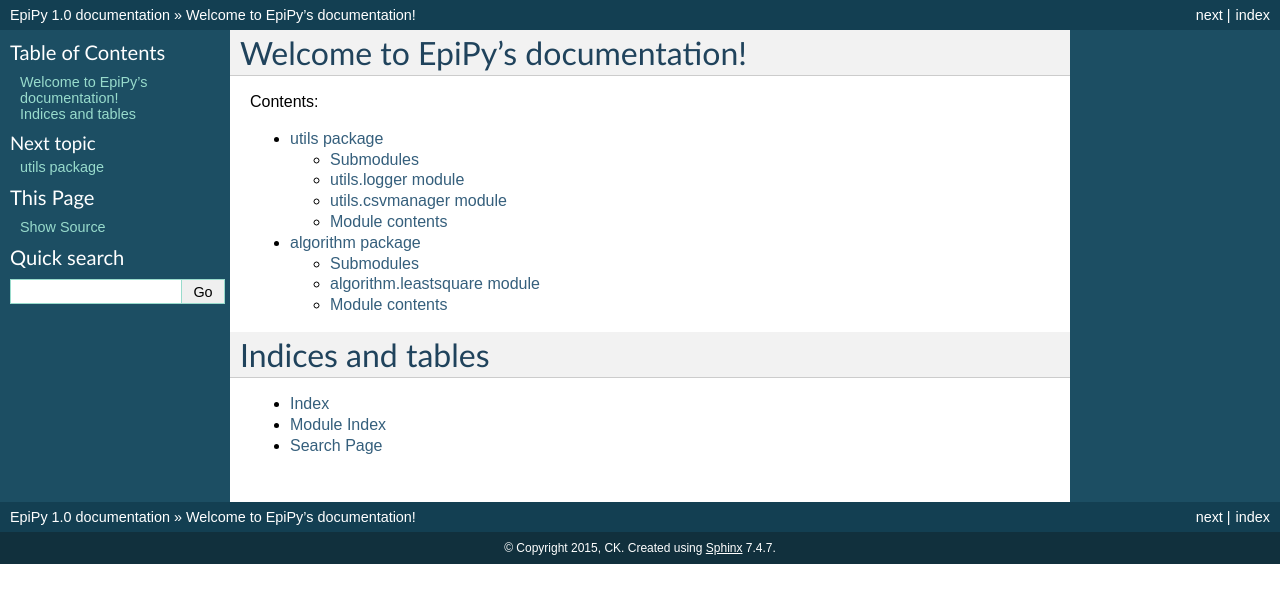
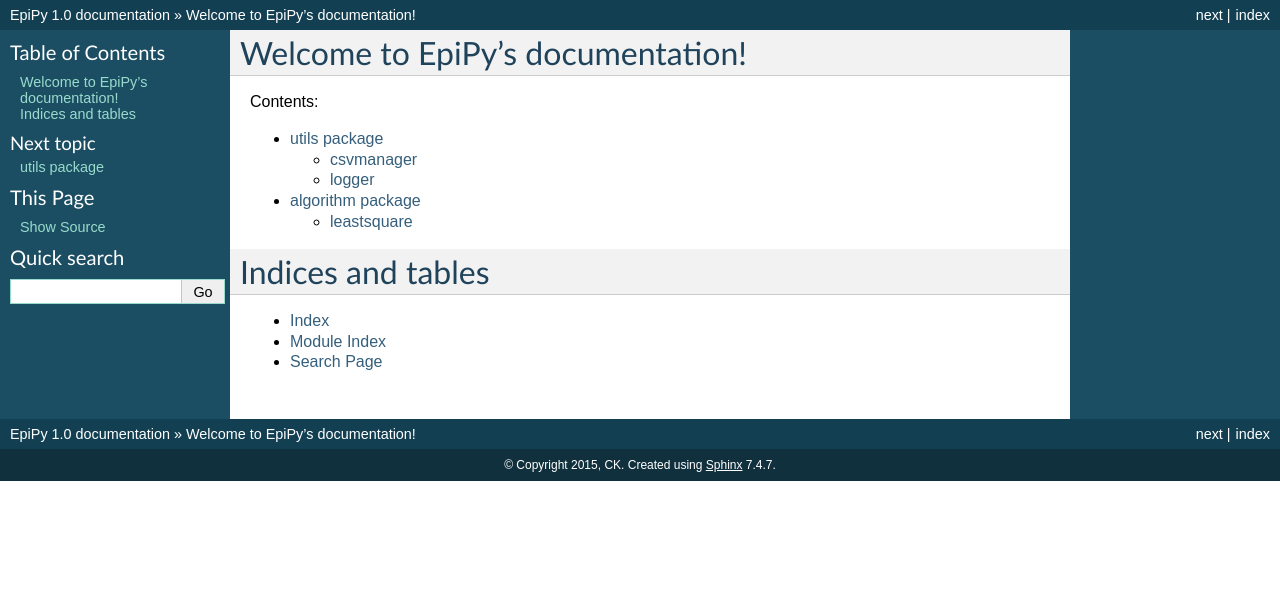
Before and after one commit to ckaus/EpiPy, a Sphinx documentation site: the page built from doc/index.rst, in a window 1280 px wide. Shown: the top 603 px of the page. Built offline with Sphinx 7.4.7, drawn with Linux system fonts in a browser that asks for light colours.

Commit message:
add comments, add doc

```diff
--- a/doc/algorithm.rst
+++ b/doc/algorithm.rst
@@ -1,21 +1,12 @@
 algorithm package
 =================
 
-Submodules
-----------
+This module includes several algorithm for fitting a model.
 
-algorithm.leastsquare module
-----------------------------
+leastsquare
+-----------
 
 .. automodule:: algorithm.leastsquare
     :members:
     :undoc-members:
     :show-inheritance:
-
-Module contents
----------------
-
-.. automodule:: algorithm
-    :members:
-    :undoc-members:
-    :show-inheritance:
--- a/doc/conf.py
+++ b/doc/conf.py
@@ -256,3 +256,11 @@
 
 # If true, do not generate a @detailmenu in the "Top" node's menu.
 #texinfo_no_detailmenu = False
+
+def skip(app, what, name, obj, skip, options):
+    if name == "__init__":
+        return False
+    return skip
+
+def setup(app):
+    app.connect("autodoc-skip-member", skip)
--- a/doc/utils.rst
+++ b/doc/utils.rst
@@ -1,29 +1,20 @@
 utils package
 =============
 
-Submodules
+Descrption ...
+
+csvmanager
 ----------
-
-utils.logger module
--------------------
-
-.. automodule:: utils.logger
-    :members:
-    :undoc-members:
-    :show-inheritance:
-
-utils.csvmanager module
------------------------
 
 .. automodule:: utils.csvmanager
     :members:
     :undoc-members:
     :show-inheritance:
 
-Module contents
----------------
+logger
+------
 
-.. automodule:: utils
+.. automodule:: utils.logger
     :members:
     :undoc-members:
     :show-inheritance:
```
Also changed, not shown: 3 other files.
